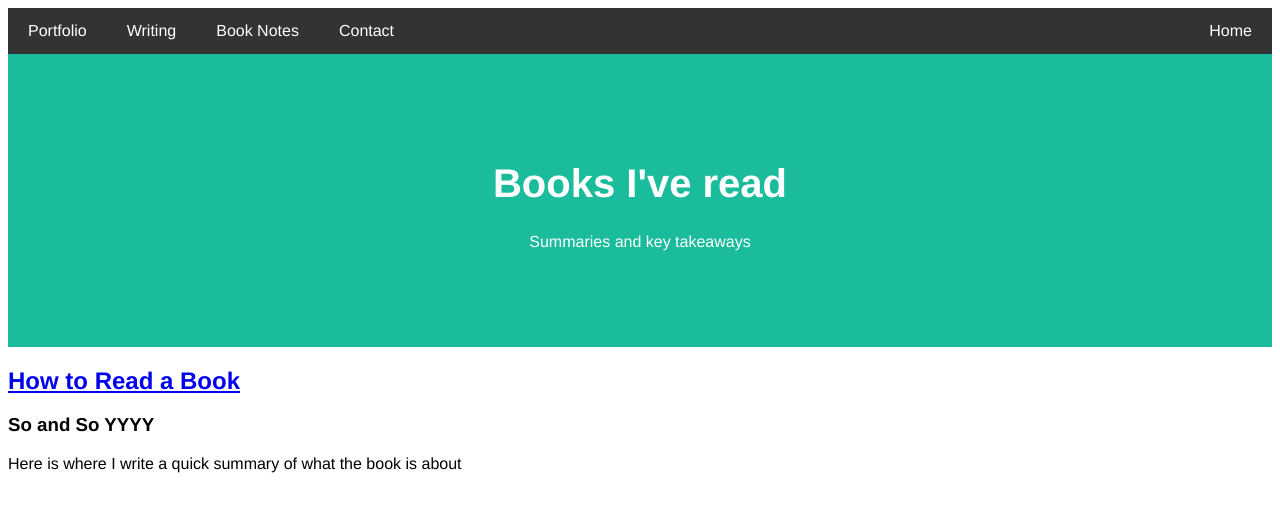
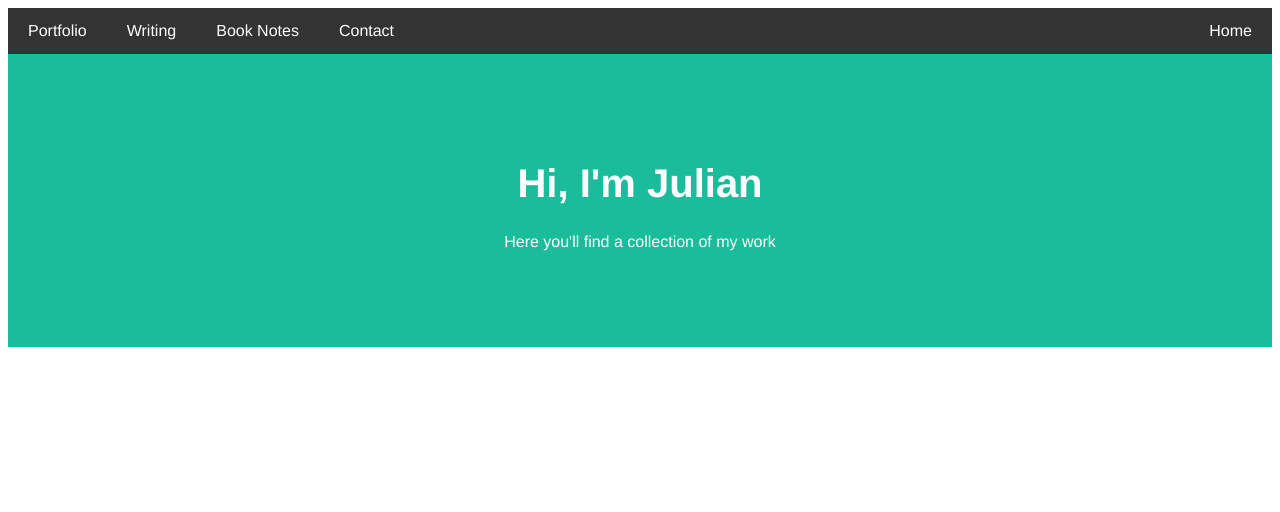
Before and after one commit to j-underdown/j-underdown.github.io, a Jekyll site: the page booknotes.html, which Jekyll copies as it is, in a window 1280 px wide. Shown: the top 512 px of the page. Built offline with Jekyll 4.4.1, drawn with Linux system fonts in a browser that asks for light colours.

Commit message:
Update booknotes.html

```diff
--- a/booknotes.html
+++ b/booknotes.html
@@ -1,6 +1,6 @@
 <html>
 <head>
-  <title>Book Notes</title>
+  <title>Julian Underdown</title>
   <meta charset="utf-8">
   <link href="stylesheet.css" rel="stylesheet">
 </head>
@@ -14,13 +14,9 @@
   <a href="index.html" class="right">Home</a>
 </div>
 <div class="header">
-  <p><h1>Books I've read</h1></p>
-  <p>Summaries and key takeaways</p>
+  <p><h1>Hi, I'm Julian</h1></p>
+  <p>Here you'll find a collection of my work</p>
 </div>
-<div>
-  <a href="booknotes/howtoreadabook.html"><h2>How to Read a Book</h2></a>
-  <h3>So and So YYYY</h3>
-  <p>Here is where I write a quick summary of what the book is about</p>
-</div>
+
 </body>
 </html>
```
